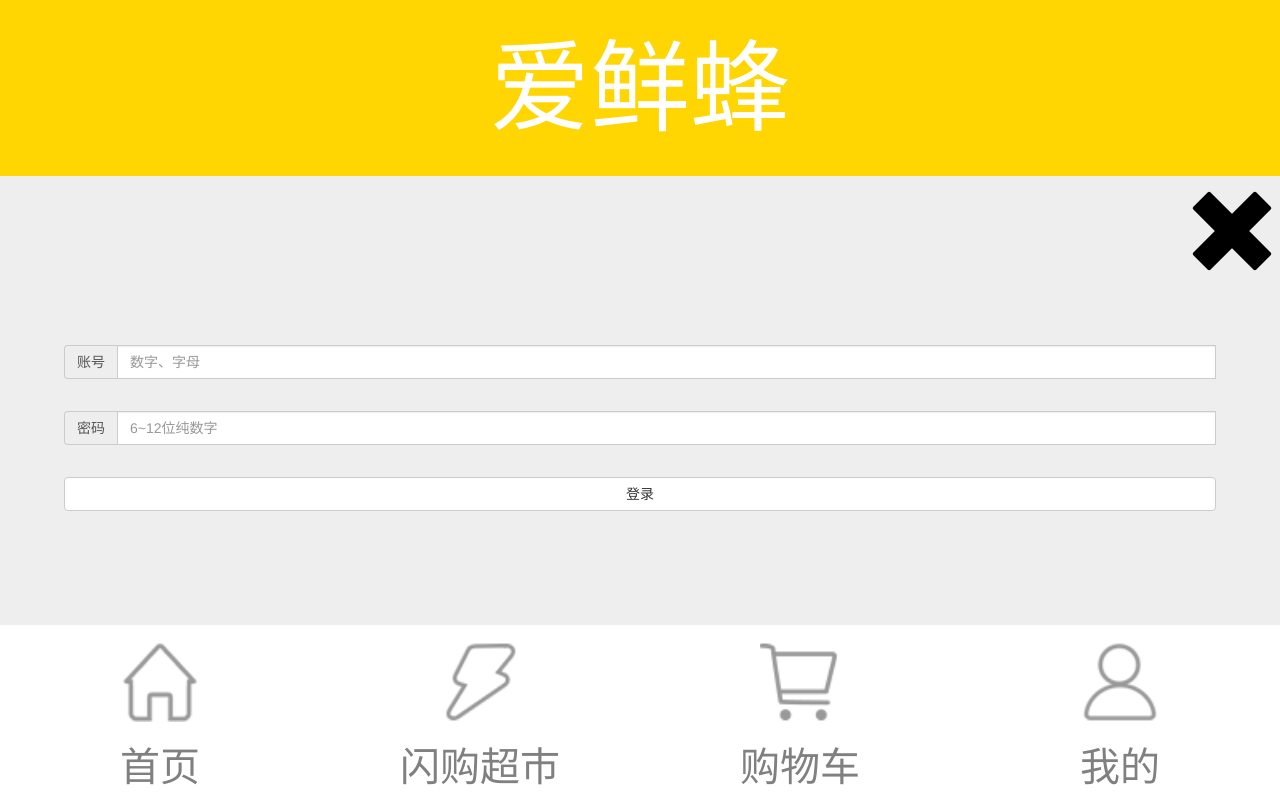
After one commit to LI1994H/AXF, a Django app: template templates/mine/login.html in a window 1280 px wide. The commit adds this page. Run offline with Django 3.2, Linux system fonts and the light colour scheme; the template is opened without the code that fills it, so the values that code supplies are empty; some libraries are stand-ins or nearby versions.

Commit message:
完成登录验证

```diff
--- /dev/null
+++ b/static/mine/css/login.css
@@ -0,0 +1,25 @@
+.login .err{
+    color: red;
+}
+.login form{
+    padding: 0 1rem;
+}
+.login form .input-group{
+    margin: 0.5rem 0;
+}
+.login .back{
+    text-align: right;
+}
+.login .back a{
+    font-size: 1.5rem;
+}
+.login .login-wrapper .btn{
+    width: 100%;
+}
+#subButton {
+    width: 100%;
+}
+.login i{
+    font-size: 0.8rem;
+    color: red;
+}
--- /dev/null
+++ b/static/mine/js/login.js
@@ -0,0 +1,42 @@
+$(function () {
+    $('.login').width(innerWidth);
+    $('#subButton').on('click', function () {
+        temp1 = checkingAccount();
+        temp2 = checkingPassword();
+        if ( temp1 && temp2 ){
+            $('.login form').submit()
+        }
+    });
+    function checkingAccount() {
+        // 数字、字母
+        var reg = /^[A-Za-z0-9]+$/;
+        var accountInput = $('#account input');
+        if (reg.test(accountInput.val())) {  // 符合
+            $('#account i').html('');
+            $('#account').removeClass('has-error').addClass('has-success');
+            $('#account span').removeClass('glyphicon-remove').addClass('glyphicon-ok');
+            return true
+        } else {    // 不符合
+            $('#account i').html('账号由数字、字母组成');
+            $('#account').removeClass('has-success').addClass('has-error');
+            $('#account span').removeClass('glyphicon-ok').addClass('glyphicon-remove');
+            return false
+        }
+    }
+    function checkingPassword() {
+        // 数字
+        var reg = /^[\d]{6,12}$/;
+        var passwordInput = $('#password input');
+        if (reg.test(passwordInput.val())) {  // 符合
+            $('#password i').html('');
+            $('#password').removeClass('has-error').addClass('has-success');
+            $('#password span').removeClass('glyphicon-remove').addClass('glyphicon-ok');
+            return true
+        } else {    // 不符合
+            $('#password i').html('6~12位纯数字');
+            $('#password').removeClass('has-success').addClass('has-error');
+            $('#password span').removeClass('glyphicon-ok').addClass('glyphicon-remove');
+            return false
+        }
+    }
+});
--- /dev/null
+++ b/templates/mine/login.html
@@ -0,0 +1,41 @@
+{% extends 'base/base.html' %}
+{% load static %}
+{% block extcss %}
+    <link rel="stylesheet" href="{% static 'mine/css/login.css' %}">
+{% endblock %}
+{% block extjs %}
+    <script src="{% static 'mine/js/login.js' %}"></script>
+{% endblock %}
+{% block content %}
+    <div class="login">
+        <div class="back">
+            <a href="{% url 'axf:mine' %}">
+                <span class="glyphicon glyphicon-remove"></span>
+            </a>
+        </div>
+        <form action="{% url 'axf:login' %}" method="post">
+            {% csrf_token %}
+            {#            账号#}
+            <div class="form-group has-feedback" id="account">
+                <div class="input-group">
+                    <div class="input-group-addon">账号</div>
+                    <input type="text" class="form-control" placeholder="数字、字母" name="account" required="required">
+                    <span class="glyphicon form-control-feedback" aria-hidden="true"></span>
+                </div>
+                <i>{{ acountErr }}</i>
+            </div>
+            {#            密码#}
+            <div class="form-group" id="password">
+                <div class="input-group">
+                    <div class="input-group-addon">密码</div>
+                    <input type="password" class="form-control" placeholder="6~12位纯数字" name="password" required="required">
+                    <span class="glyphicon form-control-feedback" aria-hidden="true"></span>
+                </div>
+                <i>{{ passwdErr }}</i>
+            </div>
+            <div id="subButton" class="btn btn-default">
+                登录
+            </div>
+        </form>
+    </div>
+{% endblock %}
--- a/templates/mine/mine.html
+++ b/templates/mine/mine.html
@@ -28,8 +28,6 @@
                         未登录
                     </a>
                     {% endif %}
-
-
                 </p>
                 <p>
                     <span class="glyphicon glyphicon-certificate "></span>
```
Also changed, not shown: AXF/views.py (+17 -1 lines).
